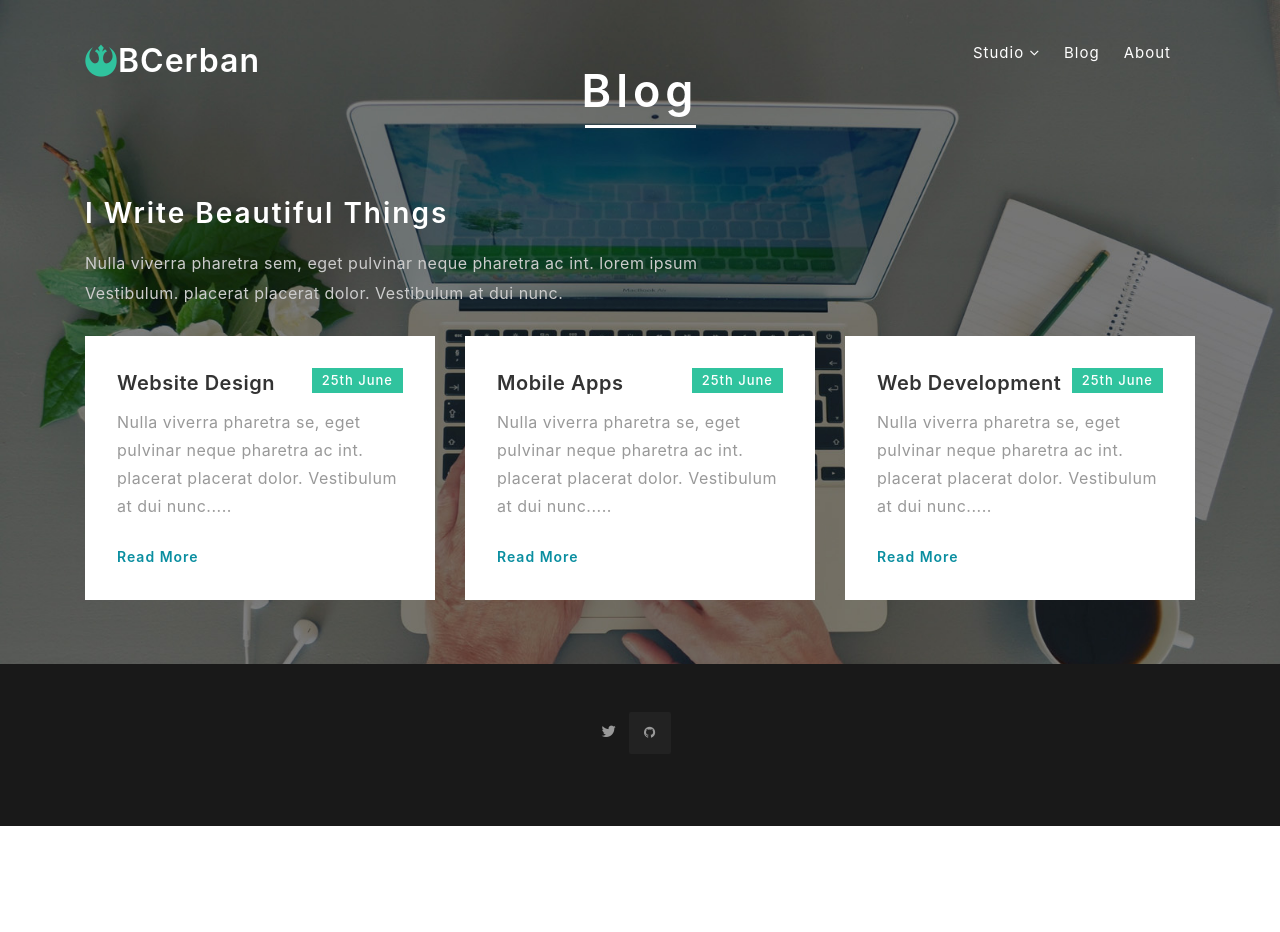
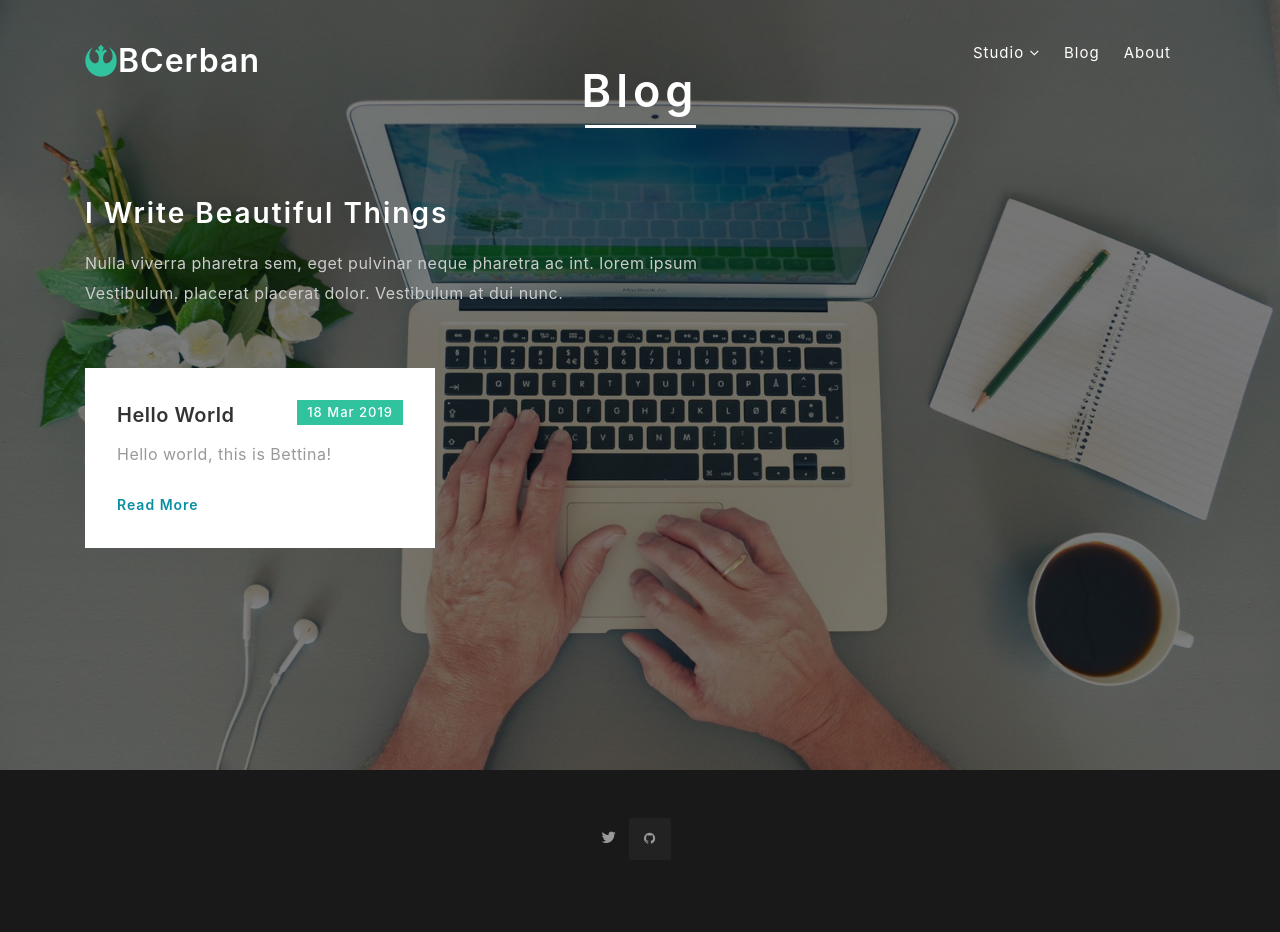
Before and after one commit to bcerban/bcerban.github.io, a Jekyll site: the page built from blog.md, in a window 1280 px wide. Built offline with Jekyll 4.4.1, drawn with Linux system fonts in a browser that asks for light colours; nearby versions of some CDN libraries; before the commit the page ends 900 px from its top, so only the background shows below that.

Commit message:
load blog posts

```diff
--- a/_layouts/default.html
+++ b/_layouts/default.html
@@ -2,8 +2,6 @@
 
     {% include nav.html %}
 
-    <!-- <h1>{{ page.title }}</h1> -->
-
     {{ content }}
 
 {% include foot.html %}
--- /dev/null
+++ b/_posts/2019-03-18-hello-world.md
@@ -0,0 +1,7 @@
+---
+layout: post
+title: Hello world
+date: 2019-03-18
+---
+
+Hello world, this is Bettina!
--- a/blog.md
+++ b/blog.md
@@ -14,32 +14,22 @@ permalink: /blog/
 				<p class="left-grid-blog">Nulla viverra pharetra sem, eget pulvinar neque pharetra ac int. lorem ipsum Vestibulum. placerat placerat dolor. Vestibulum at dui nunc.</p>
 			</div>
 		</div>
-		<div class="row">
-			<div class="col-lg-4 col-md-6 w3ls">
-				<div class="blog-grid1">
-					<h5>25th June</h5>
-					<h4>Website Design</h4>
-					<p>Nulla viverra pharetra se, eget pulvinar neque pharetra ac int. placerat placerat dolor. Vestibulum at dui nunc.....</p>
-					<a href="#">Read More </a>
+		<ul>
+			<div class="row">
+			{% for post in site.posts %}
+				<div class="col-lg-4 col-md-6 w3ls">
+					<div class="blog-grid1">
+						<h5>{{ post.date | date_to_string }}</h5>
+						<h4>{{ post.title }}</h4>
+						<p>{{ post.content | strip_html | truncate: 100, '...' }}</p>
+						<a href="{{ post.url }}">Read More </a>
+					</div>
 				</div>
+			{% else %}
+				<h4 class="left-grid-blog">No posts available yet!</h4>
+			{% endfor %}
 			</div>
-			<div class="col-lg-4 col-md-6 w3ls mt-md-0 mt-3">
-				<div class="blog-grid1">
-					<h5>25th June</h5>
-					<h4>Mobile Apps </h4>
-					<p>Nulla viverra pharetra se, eget pulvinar neque pharetra ac int. placerat placerat dolor. Vestibulum at dui nunc.....</p>
-					<a href="#">Read More </a>
-				</div>
-			</div>
-			<div class="col-lg-4 col-md-6 mt-lg-0 mt-3 w3ls">
-				<div class="blog-grid1">
-					<h5>25th June</h5>
-					<h4>Web Development </h4>
-					<p>Nulla viverra pharetra se, eget pulvinar neque pharetra ac int. placerat placerat dolor. Vestibulum at dui nunc.....</p>
-					<a href="#">Read More </a>
-				</div>
-			</div>
-		</div>
+		</ul>
 	</div>
 </section>
 <!-- //blog -->
--- a/css/main.css
+++ b/css/main.css
@@ -748,7 +748,8 @@ a.work:hover,a.hire {
     -webkit-background-size: cover;
     -moz-background-size: cover;
     -o-background-size: cover;
-    -ms-background-size: cover;
+	-ms-background-size: cover;
+	min-height: 770px;
 }
 .blog h3.heading,.services h3.heading{
 	color: #fff;
@@ -758,6 +759,9 @@ a.work:hover,a.hire {
 }
 .blog-grids,.project-grids {
     margin-top: 5em;
+}
+.blog-grid1 {
+	margin-top: 2em;
 }
 .blog-grid1 p  {
     color: #999;
```
Also changed, not shown: _layouts/post.html (+10 -3 lines).
